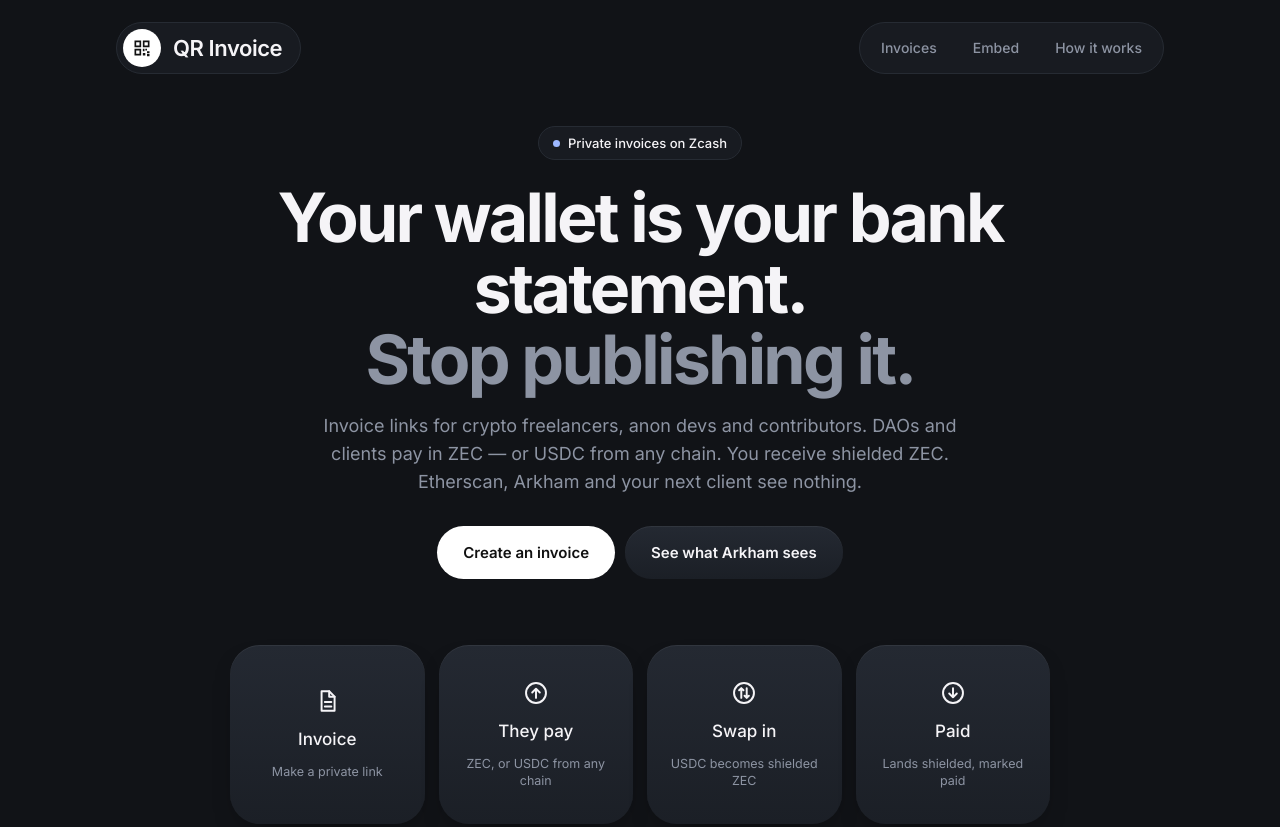
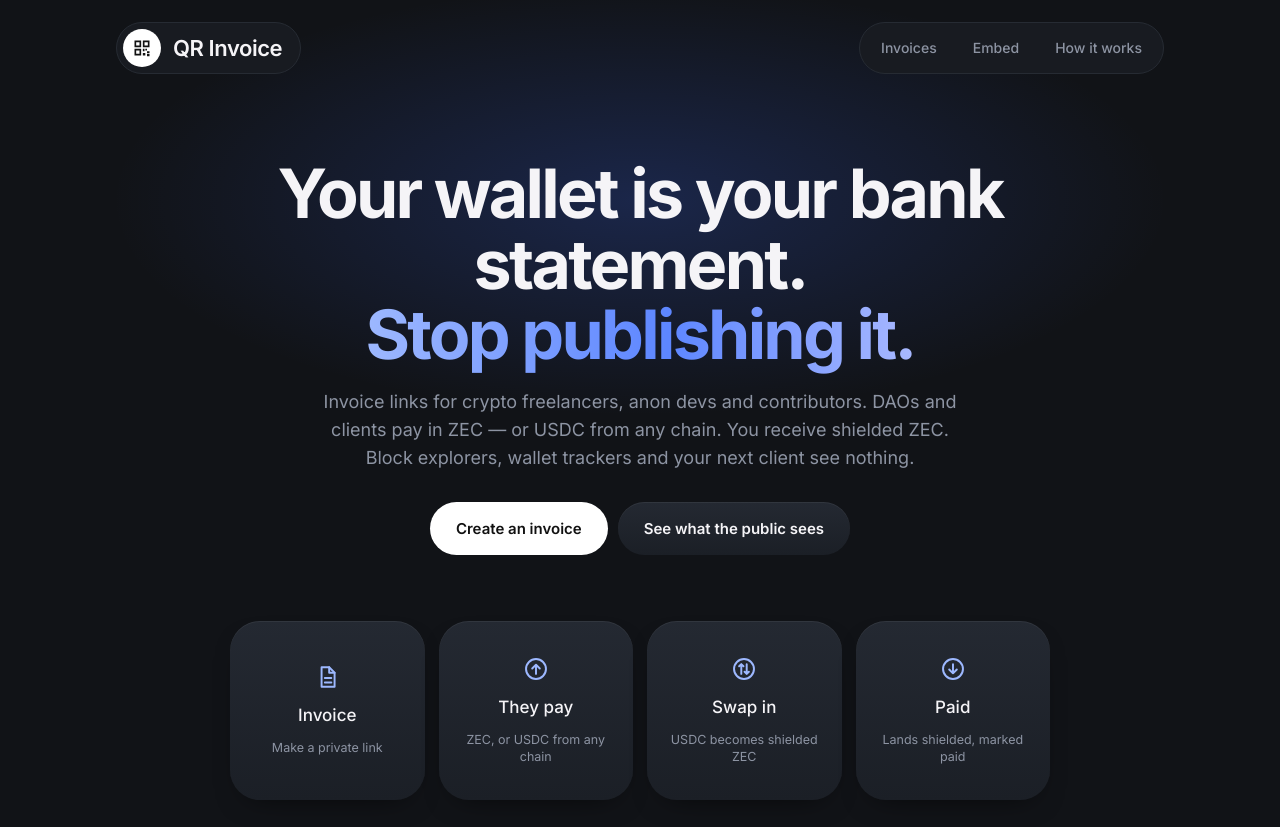
Before and after one commit to Jennivarl/qr-invoice, a website: page public/index.html in a window 1280 px wide. Shown: the top 827 px of the page. Drawn offline with Linux system fonts and the light colour scheme.

Commit message:
Plain-language copy, hero glow, softer public-view colors

```diff
--- a/public/index.html
+++ b/public/index.html
@@ -6,7 +6,10 @@
   <title></title>
   <link rel="stylesheet" href="/style.css">
   <style>
-    .hero { text-align: center; padding: 30px 0 10px; }
+    .hero { text-align: center; padding: 40px 0 10px; position: relative; }
+    .hero::before { content: ''; position: absolute; inset: -120px -10% auto; height: 560px; background: radial-gradient(ellipse 60% 55% at 50% 40%, rgba(61, 107, 255, .22), transparent 70%); z-index: -1; pointer-events: none; }
+    .grad { background: linear-gradient(90deg, #9db8ff, #5d86ff 55%, #a8b8ff); -webkit-background-clip: text; background-clip: text; color: transparent; }
+    .tile svg { color: var(--violet-soft); }
     .hero h1 { max-width: 880px; margin: 22px auto 18px; }
     .hero p { max-width: 640px; margin: 0 auto; font-size: 18px; }
     .hero .row { justify-content: center; margin: 30px 0 0; }
@@ -47,12 +50,11 @@
   <header id="top"></header>
   <main class="wrap">
     <section class="hero">
-      <span class="tag">Private invoices on Zcash</span>
-      <h1>Your wallet is your bank statement.<br><span class="hl">Stop publishing it.</span></h1>
-      <p class="muted">Invoice links for crypto freelancers, anon devs and contributors. DAOs and clients pay in ZEC — or USDC from any chain. You receive shielded ZEC. Etherscan, Arkham and your next client see nothing.</p>
+      <h1>Your wallet is your bank statement.<br><span class="grad">Stop publishing it.</span></h1>
+      <p class="muted">Invoice links for crypto freelancers, anon devs and contributors. DAOs and clients pay in ZEC — or USDC from any chain. You receive shielded ZEC. Block explorers, wallet trackers and your next client see nothing.</p>
       <div class="row">
         <a class="btn" href="/dashboard">Create an invoice</a>
-        <a class="btn ghost" href="/world/demo">See what Arkham sees</a>
+        <a class="btn ghost" href="/world/demo">See what the public sees</a>
       </div>
     </section>
 
--- a/public/style.css
+++ b/public/style.css
@@ -52,8 +52,7 @@
 .mono { font-family: var(--mono); font-size: 12.5px; word-break: break-all; }
 .eyebrow { font-size: 13px; color: var(--muted); display: inline-flex; align-items: center; gap: 8px; font-weight: 500; }
 .eyebrow .n { background: var(--card-2); color: var(--ink); border-radius: 8px; padding: 1px 8px; font-weight: 600; }
-.tag { font-size: 13px; font-weight: 500; background: var(--card); border: 1px solid var(--line); color: var(--ink); padding: 6px 14px; border-radius: 99px; display: inline-flex; align-items: center; gap: 8px; }
-.tag::before { content: ''; width: 7px; height: 7px; border-radius: 50%; background: var(--violet-soft); }
+.tag { font-size: 14px; font-weight: 500; color: var(--muted); display: inline-block; }
 
 /* Surfaces */
 .card { background: var(--card); border-radius: var(--radius); padding: 26px; }
```
Also changed, not shown: public/dashboard.html (+2 -2 lines), public/world.html (+5 -5 lines).
